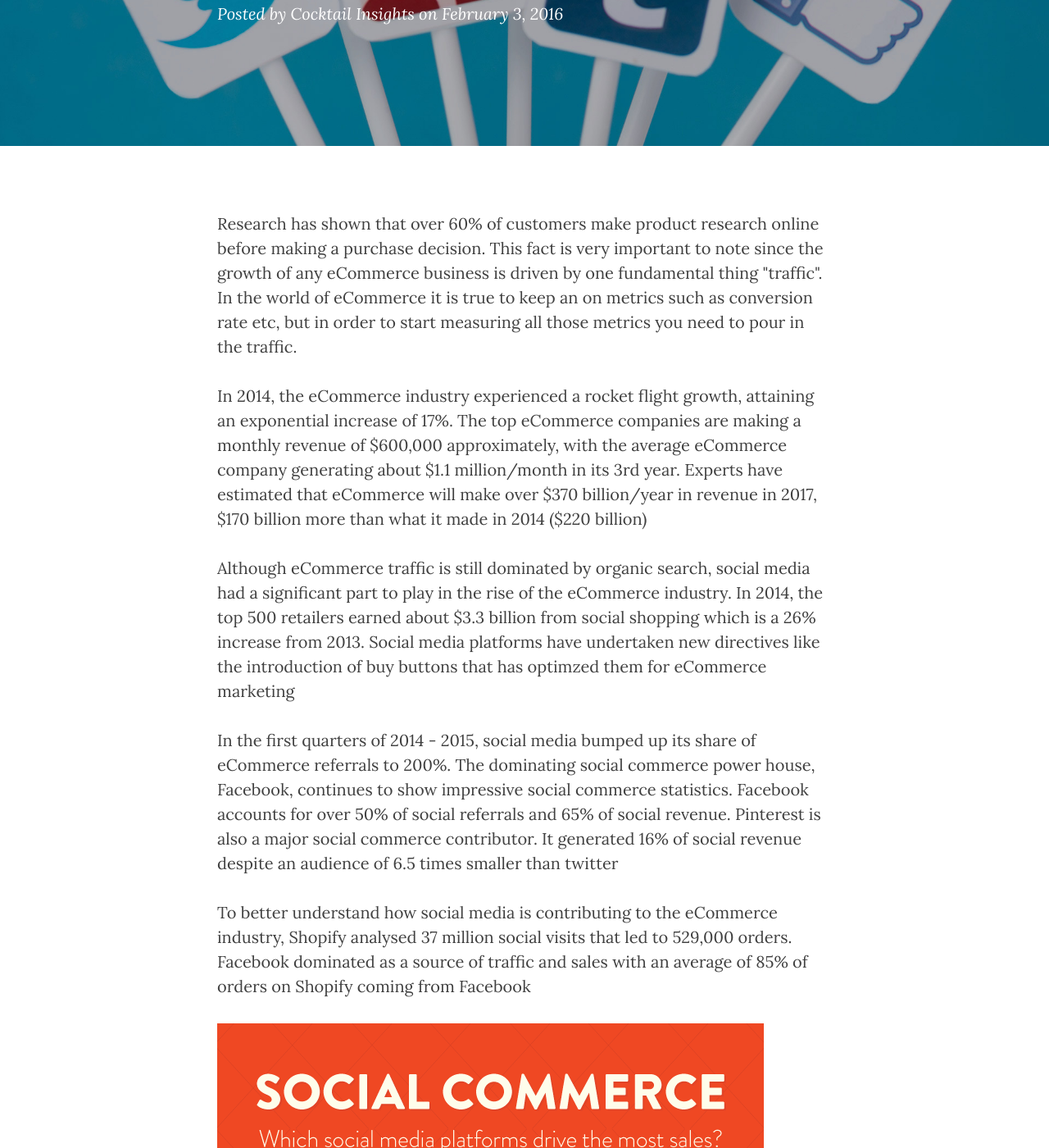
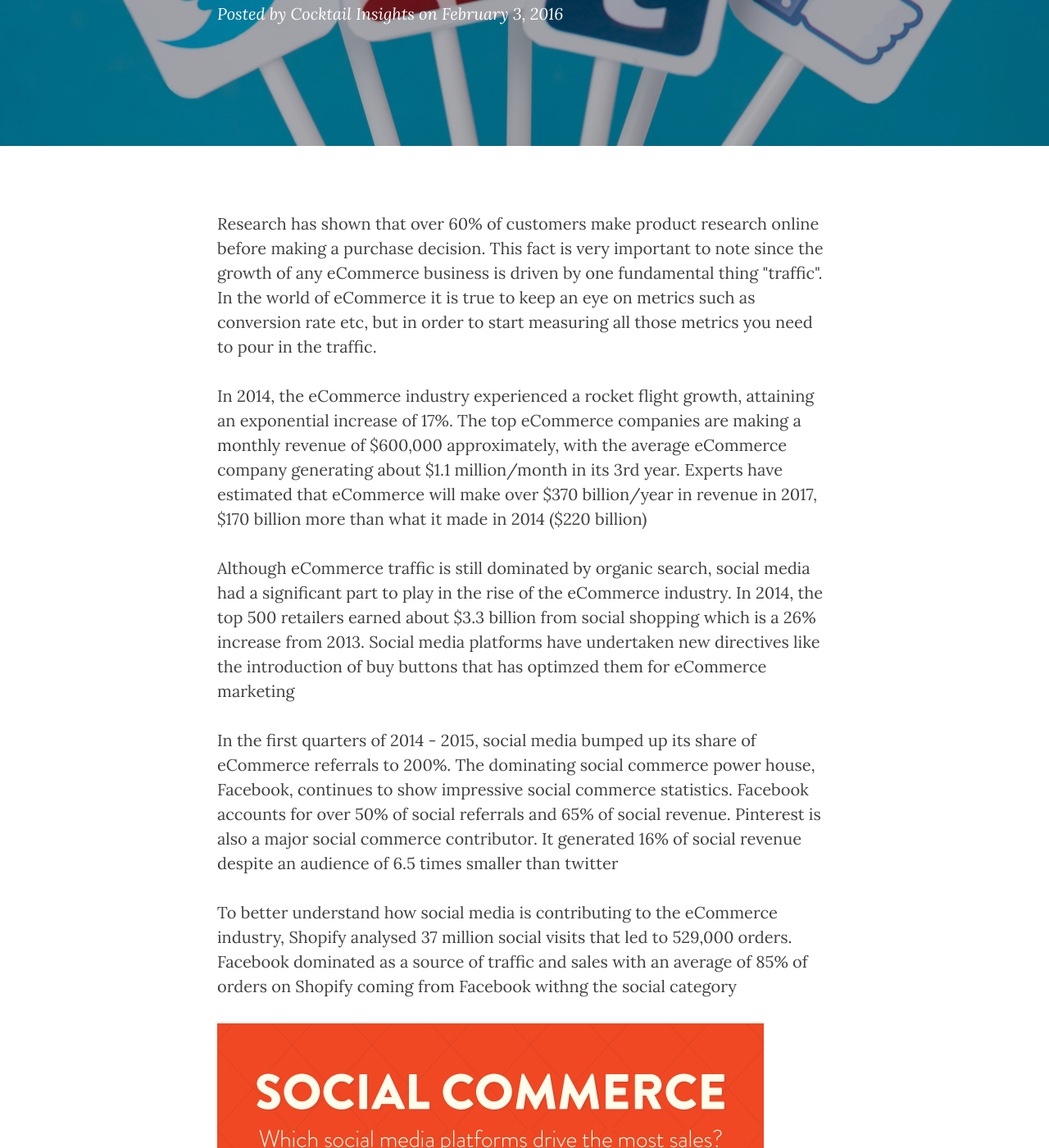
Before and after one commit to cocktailinsights/blog, a Jekyll site: the page built from _posts/2016-02-3-social media and ecommerce.markdown, in a window 1280 px wide and 1400 px high, scrolled down 391 px. Shown: the whole window at 82% size. Built offline with Jekyll 4.4.1, drawn with Linux system fonts in a browser that asks for light colours; nearby versions of some CDN libraries; some of the changed text lies outside the part shown.

```diff
--- a/Gemfile
+++ b/Gemfile
@@ -3,5 +3,6 @@ source 'https://rubygems.org'
 group :jekyll_plugins do
   gem "jekyll-paginate"
   gem "jekyll-feed"
-  gem "jekyll"
+  # gem "jekyll (= 1.1.2)"
+  gem "github-pages"
 end
--- a/_posts/2016-02-3-social media and ecommerce.markdown
+++ b/_posts/2016-02-3-social media and ecommerce.markdown
@@ -7,7 +7,7 @@ author:     "Cocktail Insights"
 header-img: "img/social1.jpg"
 ---
 
-<p>Research has shown that over 60% of customers make product research online before making a purchase decision. This fact is very important to note since the growth of any eCommerce business is driven by one fundamental thing "traffic". In the world of eCommerce it is true to keep an on metrics such as conversion rate etc, but in order to start measuring all those metrics you need to pour in the traffic.</p>
+<p>Research has shown that over 60% of customers make product research online before making a purchase decision. This fact is very important to note since the growth of any eCommerce business is driven by one fundamental thing "traffic". In the world of eCommerce it is true to keep an eye on metrics such as conversion rate etc, but in order to start measuring all those metrics you need to pour in the traffic.</p>
 
 <p>In 2014, the eCommerce industry experienced a rocket flight growth, attaining an exponential increase of 17%. The top eCommerce companies are making a monthly revenue of $600,000 approximately, with the average eCommerce company generating about $1.1 million/month in its 3rd year. Experts have estimated that eCommerce will make over $370 billion/year in revenue in 2017, $170 billion more than what it made in 2014 ($220 billion)</p>
 
@@ -15,14 +15,14 @@ header-img: "img/social1.jpg"
 
 <p>In the first quarters of 2014 - 2015, social media bumped up its share of eCommerce referrals to 200%. The dominating social commerce power house, Facebook, continues to show impressive social commerce statistics. Facebook accounts for over 50% of social referrals and 65% of social revenue. Pinterest is also a major social commerce contributor. It generated 16% of social revenue despite an audience of 6.5 times smaller than twitter</p>
 
-<p>To better understand how social media is contributing to the eCommerce industry, Shopify analysed 37 million social visits that led to 529,000 orders. Facebook dominated as a source of traffic and sales with an average of 85% of orders on Shopify coming from Facebook</p>
+<p>To better understand how social media is contributing to the eCommerce industry, Shopify analysed 37 million social visits that led to 529,000 orders. Facebook dominated as a source of traffic and sales with an average of 85% of orders on Shopify coming from Facebook withng the social category</p>
 <a target="blank" href="https://www.shopify.com/infographics/social-commerce">
     <img src="{{ site.baseurl }}/img/social.png" alt="Post Sample Image">
 </a>
 <span class="caption text-muted">Infographic of the contibution of various social media channels in Shopify</span>
 
 <p>The platform that pulled a surprise was Polyvore, which generated the highest average order value. Also instagram generated higher average oders than Facebook, Twitter and Pinterest.
-Facebook has the highest conversion rate of 1.85% on shopify. It is no doubt that social media plays an important role in eCommerce and contributes to the revenue generation of the industry hence, eCommerce businesses and merchants should be able  <a target="blank" href="http://cocktailinsights.com/">measure the ROI of the scoal media efforts</a> and identify best perfoming channels</p>
+Facebook has the highest conversion rate of 1.85% on shopify. It is no doubt that social media plays an important role in eCommerce and contributes to the revenue generation of the industry hence, eCommerce businesses and merchants should be able  <a target="blank" href="http://cocktailinsights.com/">measure the ROI of the scoal media efforts</a>,<a href="http://cocktailinsights.com/"> manage social media accounts</a> and <a href="http://cocktailinsights.com/">identify best perfoming channels</a> </p>
 
 <h2 class="section-heading">Reaching for the Stars</h2>
 
```
Also changed, not shown: Gemfile.lock, 6 other files.
